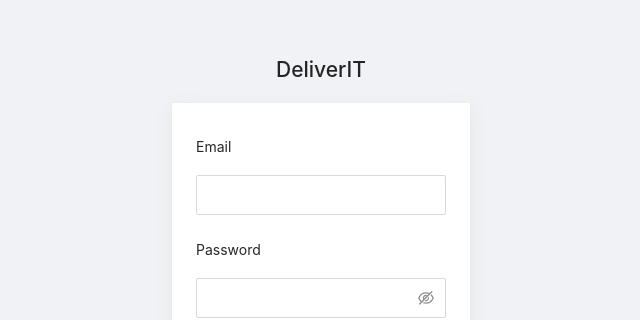
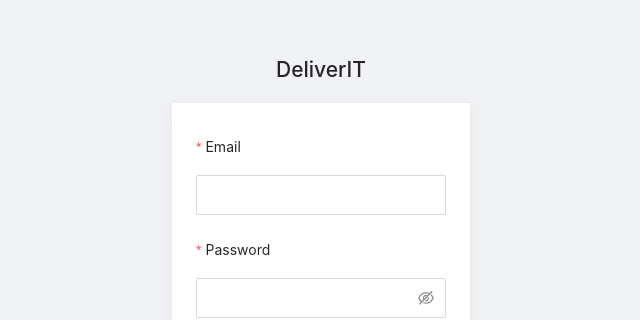
Before and after one commit to zulnabil/antd-ts, a React (Create React App) app: page /register in a window 1280 px wide. Shown: the top 320 px of the page, without its empty margins (319-959 px from the left). Built offline with nearby package versions, Linux system fonts and the light colour scheme.

Commit message:
fix: isRequired at form login and register

```diff
--- a/src/pages/Login.tsx
+++ b/src/pages/Login.tsx
@@ -21,19 +21,21 @@ const Login: React.FC = () => {
         <Col xl={6} lg={8} md={10} sm={12} xs={24}>
           <Card>
             <Form form={form} layout="vertical" size="large">
-              <Form.Item label="Email" style={{ marginBottom: 15 }}>
-                <Input.Group compact>
-                  <Form.Item
-                    name="email"
-                    rules={[{ required: true, message: 'Email is required' }]}
-                    style={{ margin: 0, width: '100%' }}
-                  >
-                    <Input name="email" type="email" />
-                  </Form.Item>
-                </Input.Group>
+              <Form.Item
+                label="Email"
+                name="email"
+                rules={[{ required: true, message: 'Email is required' }]}
+                style={{ marginBottom: 15 }}
+              >
+                <Input name="email" type="email" />
               </Form.Item>
 
-              <Form.Item label="Password" style={{ marginBottom: 30 }}>
+              <Form.Item
+                label="Password"
+                name="password"
+                rules={[{ required: true, message: 'Password is required' }]}
+                style={{ marginBottom: 30 }}
+              >
                 <Input.Password
                   name="password"
                   iconRender={(visible) => (visible ? <EyeTwoTone /> : <EyeInvisibleOutlined />)}
--- a/src/pages/Register.tsx
+++ b/src/pages/Register.tsx
@@ -21,19 +21,21 @@ const Register: React.FC = () => {
         <Col xl={6} lg={8} md={10} sm={12} xs={24}>
           <Card>
             <Form form={form} layout="vertical" size="large">
-              <Form.Item label="Email" style={{ marginBottom: 15 }}>
-                <Input.Group compact>
-                  <Form.Item
-                    name="email"
-                    rules={[{ required: true, message: 'Email is required' }]}
-                    style={{ margin: 0, width: '100%' }}
-                  >
-                    <Input name="email" type="email" />
-                  </Form.Item>
-                </Input.Group>
+              <Form.Item
+                label="Email"
+                name="email"
+                rules={[{ required: true, message: 'Email is required' }]}
+                style={{ marginBottom: 15 }}
+              >
+                <Input name="email" type="email" />
               </Form.Item>
 
-              <Form.Item label="Password" style={{ marginBottom: 30 }}>
+              <Form.Item
+                label="Password"
+                name="password"
+                rules={[{ required: true, message: 'Password is required' }]}
+                style={{ marginBottom: 30 }}
+              >
                 <Input.Password
                   name="password"
                   iconRender={(visible) => (visible ? <EyeTwoTone /> : <EyeInvisibleOutlined />)}
@@ -52,7 +54,7 @@ const Register: React.FC = () => {
         </Col>
 
         <Col span={24} className="typo-grey typo-center" style={{ marginTop: 30 }}>
-          <p>Already have account ?</p>
+          <p>Already have account?</p>
           <Link to="/login">Login here</Link>
         </Col>
       </Row>
```
